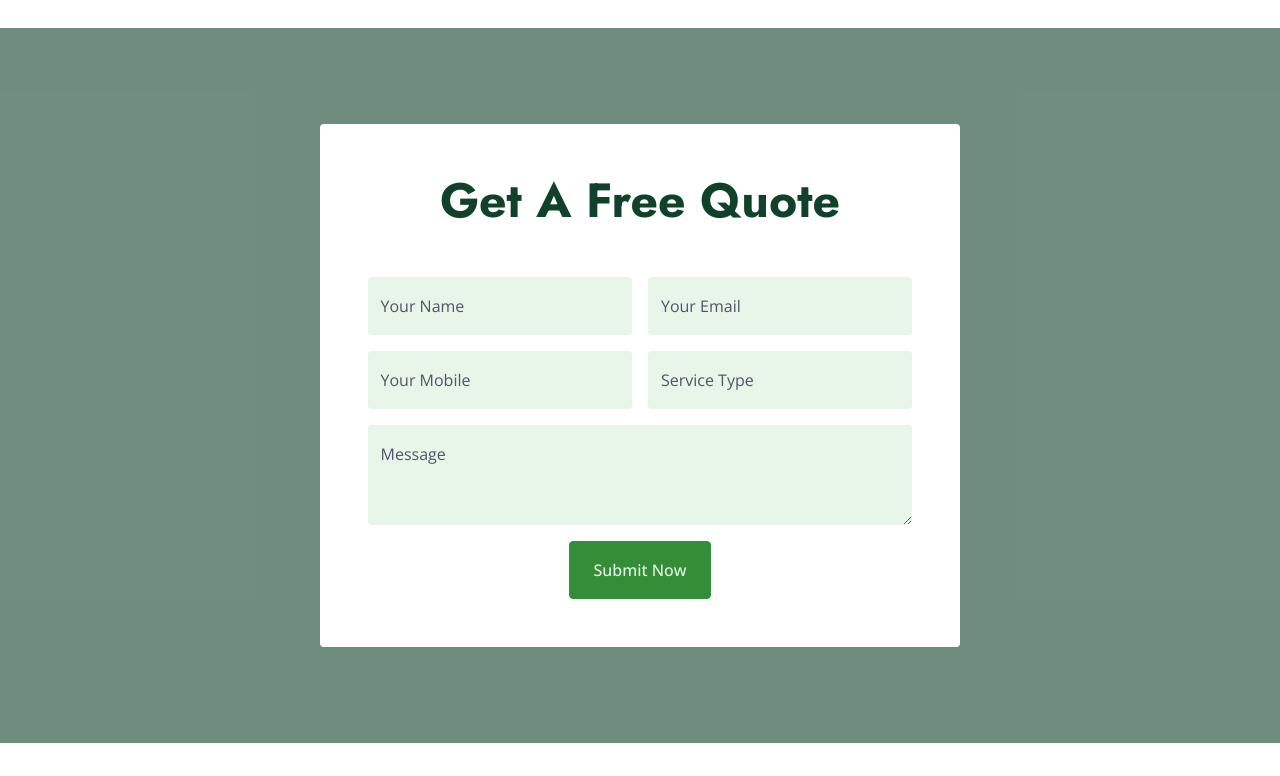
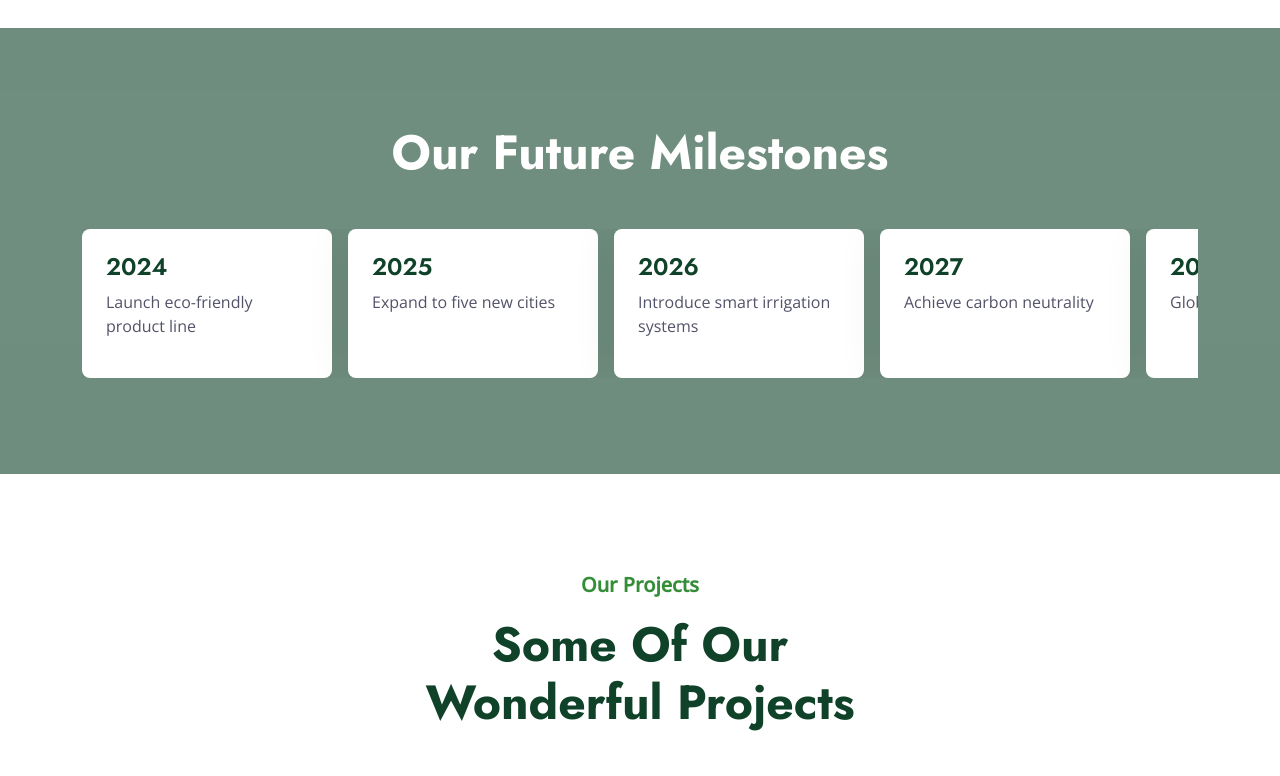
Before and after one commit to vgg5465/vgg5465.github.io, a plain HTML site: page index.html in a window 1280 px wide. Shown: the part 3720-4496 px from the top of the page. Drawn offline with nearby package versions, Linux system fonts and the light colour scheme.

Commit message:
Replace quote section with timeline

```diff
--- a/css/style.css
+++ b/css/style.css
@@ -563,3 +563,35 @@ h6,
         font-size: 2rem;
     }
 }
+
+/*** Timeline ***/
+.timeline-wrapper {
+    display: flex;
+    flex-wrap: nowrap;
+    overflow-x: auto;
+    scroll-snap-type: x mandatory;
+}
+
+.timeline-wrapper::-webkit-scrollbar {
+    height: 8px;
+}
+
+.timeline-wrapper::-webkit-scrollbar-thumb {
+    background: var(--primary);
+    border-radius: 10px;
+}
+
+.timeline-item {
+    flex: 0 0 250px;
+    scroll-snap-align: start;
+    background: #fff;
+    border-radius: 0.5rem;
+    padding: 1.5rem;
+    margin-right: 1rem;
+    box-shadow: 0 0 45px rgba(0, 0, 0, .08);
+}
+
+.timeline-item h4 {
+    font-weight: 700;
+    margin-bottom: .5rem;
+}
--- a/index.html
+++ b/index.html
@@ -348,54 +348,35 @@
     <!-- Service End -->
 
 
-    <!-- Quote Start -->
+    <!-- Timeline Start -->
     <div class="container-fluid quote my-5 py-5" data-parallax="scroll" data-image-src="img/carousel-2.jpg">
         <div class="container py-5">
-            <div class="row justify-content-center">
-                <div class="col-lg-7">
-                    <div class="bg-white rounded p-4 p-sm-5 wow fadeIn" data-wow-delay="0.5s">
-                        <h1 class="display-5 text-center mb-5">Get A Free Quote</h1>
-                        <div class="row g-3">
-                            <div class="col-sm-6">
-                                <div class="form-floating">
-                                    <input type="text" class="form-control bg-light border-0" id="gname" placeholder="Gurdian Name">
-                                    <label for="gname">Your Name</label>
-                                </div>
-                            </div>
-                            <div class="col-sm-6">
-                                <div class="form-floating">
-                                    <input type="email" class="form-control bg-light border-0" id="gmail" placeholder="Gurdian Email">
-                                    <label for="gmail">Your Email</label>
-                                </div>
-                            </div>
-                            <div class="col-sm-6">
-                                <div class="form-floating">
-                                    <input type="text" class="form-control bg-light border-0" id="cname" placeholder="Child Name">
-                                    <label for="cname">Your Mobile</label>
-                                </div>
-                            </div>
-                            <div class="col-sm-6">
-                                <div class="form-floating">
-                                    <input type="text" class="form-control bg-light border-0" id="cage" placeholder="Child Age">
-                                    <label for="cage">Service Type</label>
-                                </div>
-                            </div>
-                            <div class="col-12">
-                                <div class="form-floating">
-                                    <textarea class="form-control bg-light border-0" placeholder="Leave a message here" id="message" style="height: 100px"></textarea>
-                                    <label for="message">Message</label>
-                                </div>
-                            </div>
-                            <div class="col-12 text-center">
-                                <button class="btn btn-primary py-3 px-4" type="submit">Submit Now</button>
-                            </div>
-                        </div>
-                    </div>
+            <h1 class="display-5 text-center text-white mb-5">Our Future Milestones</h1>
+            <div class="timeline-wrapper wow fadeIn" data-wow-delay="0.5s">
+                <div class="timeline-item">
+                    <h4>2024</h4>
+                    <p>Launch eco-friendly product line</p>
+                </div>
+                <div class="timeline-item">
+                    <h4>2025</h4>
+                    <p>Expand to five new cities</p>
+                </div>
+                <div class="timeline-item">
+                    <h4>2026</h4>
+                    <p>Introduce smart irrigation systems</p>
+                </div>
+                <div class="timeline-item">
+                    <h4>2027</h4>
+                    <p>Achieve carbon neutrality</p>
+                </div>
+                <div class="timeline-item">
+                    <h4>2028</h4>
+                    <p>Global outreach program</p>
                 </div>
             </div>
         </div>
     </div>
-    <!-- Quote End -->
+    <!-- Timeline End -->
 
 
     <!-- Projects Start -->
```
